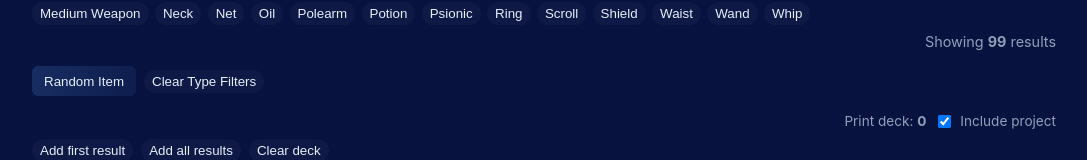
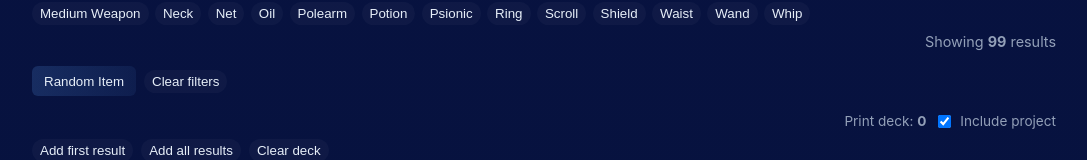
Before and after one commit to d-haim/DrawSteelTreasureTrove, a React (Vite) app: page / in a window 1280 px wide. Shown: the part 412-572 px from the top of the page, without its empty margins (96-1183 px from the left). Built offline with nearby package versions, Linux system fonts and the light colour scheme.

Commit message:
chore(ui): remove print disclaimer and make 'Clear filters' clear all filters

```diff
--- a/src/components/ItemList.tsx
+++ b/src/components/ItemList.tsx
@@ -213,8 +213,8 @@ export default function ItemList({
           <button className="random-btn" onClick={pickRandom} disabled={filtered.length === 0}>
             Random Item
           </button>
-          <button className="chip-btn" onClick={() => setSelectedTypes([])}>
-            Clear Type Filters
+          <button className="chip-btn" onClick={() => { setSelectedTypes([]); setSelectedEchelons([]); setSelectedKeywords([]); setQuery('') }}>
+            Clear filters
           </button>
         </div>
 
--- a/src/components/PrintDeck.tsx
+++ b/src/components/PrintDeck.tsx
@@ -65,7 +65,6 @@ export default function PrintDeck({
             .power-roll .range{ color: #2b6cb0; font-weight:700; display:inline-block; width:72px }
             .power-roll .pr-desc{ display:inline-block }
             .power-roll.power-roll-header{ background: #f7f7f7; padding:6px; border-radius:6px; font-weight:700; display:block }
-            .disclaimer{ margin-top:12px; color:#666; font-size:12px }
             @media print{
               body{ margin: 8mm; color:#111; font-size:12px }
               .print-grid{ gap:8px; grid-template-columns: repeat(2, minmax(220px, 1fr)); }
@@ -105,8 +104,6 @@ export default function PrintDeck({
             `)
               .join('')}
           </div>
-
-          <div class="disclaimer">Draw Steel Treasure Trove is an independent product published under the DRAW STEEL Creator License and is not affiliated with MCDM Productions, LLC.<br/><br/>DRAW STEEL © 2024 MCDM Productions, LLC.</div>
         </body>
       </html>
     `
```
